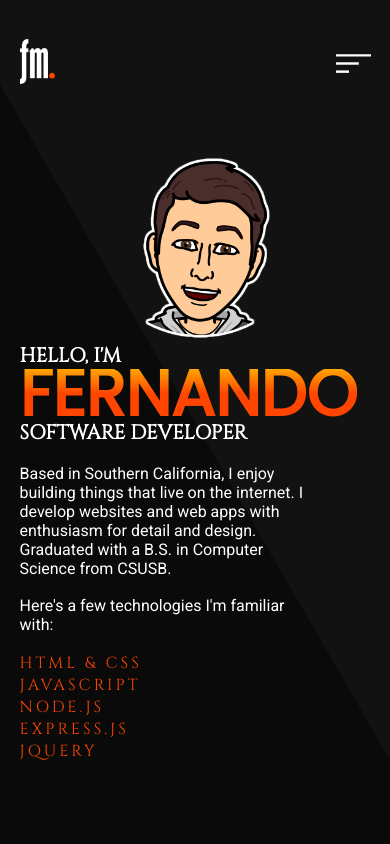
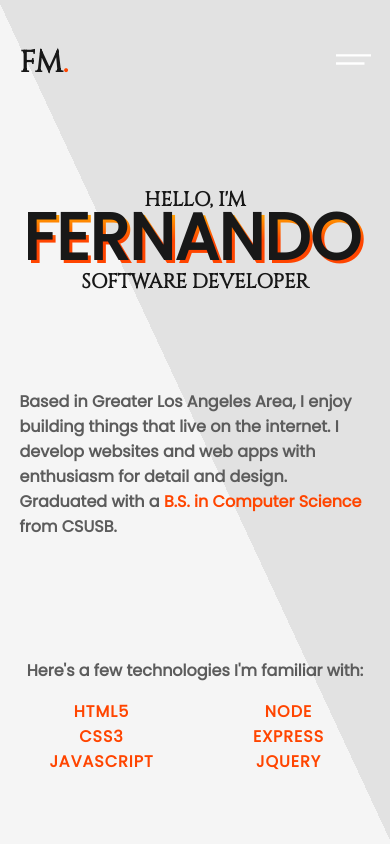
Before and after one commit to fernandoxmartin/fernandoxmartin.github.io, a plain HTML site: page index.html in a window 390 px wide. Drawn offline with nearby package versions, Linux system fonts and the light colour scheme; a web font is replaced by a local one.

Commit message:
updated design

```diff
--- a/css/mobile.css
+++ b/css/mobile.css
@@ -4,13 +4,12 @@
     height: 100%;
   }
 
-  nav img,
   nav svg {
     width: 35px;
   }
 
-  .portrait {
-    width: 100%;
+  .logo-icon {
+    font-size: 30px;
   }
 
   .pages,
@@ -20,7 +19,7 @@
 
   .one {
     display: grid;
-    grid-template-rows: 30% 80%;
+    grid-template-columns: 1fr;
   }
 
   .title {
@@ -37,16 +36,39 @@
 
   .title h1 {
     font-size: 65px;
-    line-height: 50px;
+    line-height: 55px;
+    text-shadow: -3px -3px rgb(24, 24, 24);
   }
 
   .title h2 {
     font-size: 20px;
   }
 
-  .title p {
-    width: 85%;
+  .about {
+    height: 80vh;
+    width: 100%;
   }
+
+  .about p {
+    width: 90%;
+  }
+
+  .about-list {
+    width: 100%;
+  }
+
+  .about-list p {
+    width: 100%;
+  }
+
+  .about-list ul {
+    margin: 1em;
+    display: block;
+    flex-direction: column;
+    columns: 2;
+    text-align: center;
+  }
+
   /*------------------------------------------*/
 
   .page.two {
@@ -63,6 +85,7 @@
     flex-direction: column;
     justify-content: space-evenly;
     padding-top: 50px;
+    height: 100%;
   }
 
   .proj-image {
@@ -95,4 +118,9 @@
     width: 95%;
     height: 60vh;
   }
+  /*------------------------------------------*/
+
+  .menu-nav {
+    height: 80vh;
+  }
 }
--- a/css/style.css
+++ b/css/style.css
@@ -8,7 +8,11 @@
 
 .portofolio {
   color: white;
-  background: linear-gradient(60deg, rgb(10, 10, 10) 50%, rgb(18, 18, 18) 50%)
+  background: linear-gradient(
+      65deg,
+      rgb(245, 245, 245) 50%,
+      rgb(226, 226, 226) 50%
+    )
     no-repeat;
   background-size: cover;
   overflow: hidden;
@@ -24,6 +28,16 @@ nav {
   justify-content: space-between;
   align-items: center;
   padding: 20px 0px;
+}
+
+.logo-icon {
+  font-family: "Cinzel";
+  font-size: 40px;
+  color: rgb(24, 24, 24);
+}
+
+.logo {
+  text-decoration: none;
 }
 
 .nav-open {
@@ -55,7 +69,7 @@ nav {
   color: white;
   text-decoration: none;
   text-transform: uppercase;
-  font-family: "Oswald";
+  font-family: "Poppins";
   font-size: 35px;
   letter-spacing: 2px;
   color: #000000;
@@ -120,7 +134,7 @@ nav {
   text-decoration: none;
   transform: rotate(180deg);
   text-transform: uppercase;
-  font-family: "Roboto";
+  font-family: "Poppins";
   font-size: 15px;
   letter-spacing: 2px;
   color: #5c5c5c;
@@ -134,7 +148,7 @@ nav {
 }
 
 .slide:hover {
-  color: white;
+  color: black;
   transform: rotate(205deg) scale(1.3);
 }
 
@@ -169,7 +183,7 @@ nav {
 .page {
   min-height: 85vh;
   display: grid;
-  grid-template-columns: 5% 1fr 2fr 5%;
+  grid-template-columns: 5% 1fr 5%;
 }
 
 .two,
@@ -184,14 +198,22 @@ nav {
 
 /*================================ ABOUT ME ================================*/
 
+.about {
+  height: 70vh;
+  grid-column: 2/3;
+  color: rgb(24, 24, 24);
+  display: flex;
+  flex-direction: column;
+  align-items: center;
+  justify-content: space-around;
+  text-transform: uppercase;
+}
+
 .title {
-  height: 70vh;
-  grid-column: 3/4;
-  color: white;
+  text-align: center;
   display: flex;
   flex-direction: column;
   justify-content: center;
-  text-transform: uppercase;
 }
 
 .title h1 {
@@ -200,8 +222,10 @@ nav {
   font-family: "Poppins";
   line-height: 130px;
   background: linear-gradient(to bottom, orange 0%, orangered 50%);
+  background-clip: text;
   -webkit-background-clip: text;
   -webkit-text-fill-color: transparent;
+  text-shadow: -4px -4px rgb(24, 24, 24);
 }
 
 .title h2 {
@@ -209,41 +233,40 @@ nav {
   font-family: "Cinzel";
 }
 
-.title p {
+.about p {
+  color: #5c5c5c;
   text-transform: initial;
-  font-family: "Roboto";
-  width: 48%;
+  font-family: "Poppins";
+  font-weight: 600;
+  width: 40%;
 }
 
-.title ul {
-  list-style-type: none;
-  font-family: "Cinzel";
-  letter-spacing: 3px;
+.about-list {
+  height: 10vh;
+  width: 40%;
+  display: flex;
+  flex-direction: column;
+  justify-content: space-around;
+}
+
+.about-list p {
+  text-align: center;
+  width: 100%;
+}
+
+.about-highlight {
   color: orangered;
 }
 
-.photo {
-  grid-column: 2/3;
-  margin: 0 auto;
+.about-list ul {
+  list-style-type: none;
+  font-family: "Poppins";
+  letter-spacing: 1px;
+  color: orangered;
+  font-weight: 600;
   display: flex;
-  justify-content: center;
-  flex-direction: column;
-  align-items: center;
-  height: 100%;
-  width: 100%;
-}
-
-.portrait {
-  background: url("../img/emojibase.png") center center no-repeat;
-  background-size: contain;
-  width: 350px;
-  height: 600px;
-  transition: ease-in-out 0.3s;
-}
-
-.portrait:hover {
-  background: url("../img/emojihovered.png") center center no-repeat;
-  background-size: contain;
+  flex-direction: row;
+  justify-content: space-around;
 }
 
 /*================================ PROJECTS ================================*/
@@ -264,6 +287,7 @@ nav {
   align-items: center;
   width: 100%;
   margin: 0 auto;
+  height: 70vh;
 }
 
 .project {
@@ -278,17 +302,17 @@ nav {
 }
 
 .highlight {
-  color: white;
+  color: rgb(24, 24, 24);
 }
 
 .proj-image {
-  width: 80%;
+  width: 85%;
   height: 300px;
   object-fit: cover;
   opacity: 1;
   transition: 0.2s;
   border-radius: 10px 10px 0px 0px;
-  box-shadow: 5px 5px 10px #000000;
+  box-shadow: 0px 0px 10px #000000;
 }
 
 .proj-links {
@@ -296,21 +320,22 @@ nav {
   flex-direction: row;
   justify-content: space-around;
   transition: 0.5s;
-  width: 80%;
+  width: 85%;
 }
 
 .info {
-  background: rgb(255, 69, 0);
-  width: 80%;
+  background: linear-gradient(to bottom, rgb(255, 110, 0), rgb(255, 68, 0));
+  width: 85%;
 }
 
 .proj-text {
   transition: 0.5s;
-  color: #ffffff;
+  color: #eeeeee;
   text-align: center;
   margin: 0 auto;
   font-size: 18px;
   width: 100%;
+  font-family: "Poppins";
 }
 
 .info ul {
@@ -330,8 +355,12 @@ nav {
   font-size: 30px;
   transition: 0.5s;
   padding: 10px;
+  width: 50%;
   border: 2px solid #5c5c5c;
-  width: 50%;
+}
+
+.proj-links a:nth-child(1) {
+  border-right: none;
 }
 
 .proj-links a:hover {
@@ -353,6 +382,7 @@ nav {
   text-align: center;
   font-family: "Roboto";
   padding-bottom: 50px;
+  color: rgb(24, 24, 24);
 }
 
 .feedback h2 {
@@ -369,7 +399,7 @@ form {
 }
 
 .label {
-  color: rgb(187, 187, 187);
+  color: rgb(24, 24, 24);
   text-align: left;
   font-family: "Roboto";
 }
@@ -379,8 +409,9 @@ form {
   height: 50px;
   border: none;
   border-bottom: #5c5c5c 2px solid;
-  color: rgb(202, 202, 202);
+  color: rgb(255, 255, 255);
   font-size: 16px;
+  font-family: "Poppins";
 }
 
 .input:focus {
@@ -392,7 +423,12 @@ form {
 }
 
 .submit {
-  background: linear-gradient(to bottom, orange 0%, orangered 50%);
+  background: linear-gradient(to bottom, rgb(255, 110, 0), rgb(255, 82, 19));
   border: none;
   height: 30px;
+  font-family: "Poppins";
+  font-weight: bolder;
+  font-size: 16px;
+  text-transform: uppercase;
+  cursor: pointer;
 }
--- a/index.html
+++ b/index.html
@@ -9,7 +9,7 @@
     <link rel="stylesheet" href="./css/style.css" />
     <link rel="stylesheet" href="./css/mobile.css" />
     <link
-      href="https://fonts.googleapis.com/css?family=Cinzel|Cinzel+Decorative|Poppins|Oswald|Roboto|Romanesco&display=swap"
+      href="https://fonts.googleapis.com/css?family=Cinzel|Cinzel+Decorative|Montserrat|Poppins|Oswald|Roboto|Romanesco&display=swap"
       rel="stylesheet"
     />
     <link
@@ -22,8 +22,8 @@
       <header>
         <nav>
           <a href="index.html" class="logo"
-            ><img src="./img/logo2.png" width="50px"
-          /></a>
+            ><h1 class="logo-icon">FM<span class="about-highlight">.</span></h1>
+          </a>
           <svg
             class="menu"
             width="43"
@@ -33,8 +33,7 @@
             xmlns="http://www.w3.org/2000/svg"
           >
             <line y1="1.5" x2="43" y2="1.5" stroke="white" stroke-width="3" />
-            <line y1="11.5" x2="28" y2="11.5" stroke="white" stroke-width="3" />
-            <line y1="21.5" x2="16" y2="21.5" stroke="white" stroke-width="3" />
+            <line y1="11.5" x2="35" y2="11.5" stroke="white" stroke-width="3" />
           </svg>
           <div class="nav-open">
             <div class="menu-nav">
@@ -96,30 +95,31 @@
           </div>
 
           <section class="page one">
-            <div class="photo">
-              <div class="portrait"></div>
-            </div>
+            <div class="about">
               <div class="title">
                 <h2>Hello, I'm</h2>
                 <h1>Fernando</h1>
                 <h2>Software Developer</h2>
-              <br />
+              </div>
+
               <p>
-                Based in Southern California, I enjoy building things that live
-                on the internet. I develop websites and web apps with enthusiasm
-                for detail and design. Graduated with a B.S. in Computer Science
+                Based in Greater Los Angeles Area, I enjoy building things that
+                live on the internet. I develop websites and web apps with
+                enthusiasm for detail and design. Graduated with a
+                <span class="about-highlight">B.S. in Computer Science</span>
                 from CSUSB.
               </p>
-              <br />
+              <div class="about-list">
                 <p>Here's a few technologies I'm familiar with:</p>
-              <br />
                 <ul>
-                <li>HTML & CSS</li>
+                  <li>HTML5</li>
+                  <li>CSS3</li>
                   <li>javascript</li>
-                <li>node.js</li>
-                <li>express.js</li>
+                  <li>node</li>
+                  <li>express</li>
                   <li>jquery</li>
                 </ul>
+              </div>
             </div>
           </section>
           <section class="page two">
```
Also changed, not shown: img/emojibase.png (deleted), img/emojihovered.png (deleted), img/logo2.png (deleted), img/logo2b.png (deleted). Lines whose indentation alone changed are shown as unchanged.
